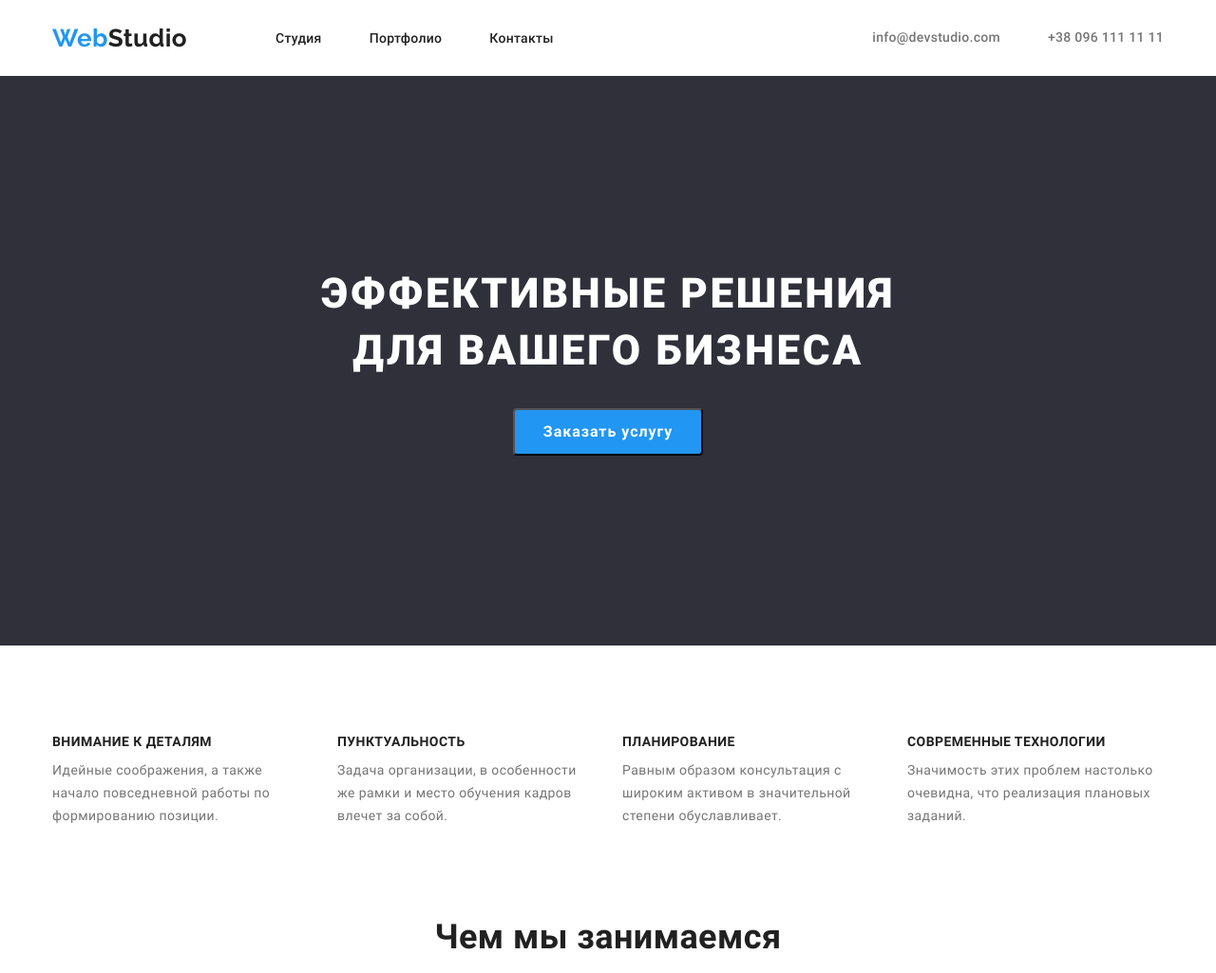
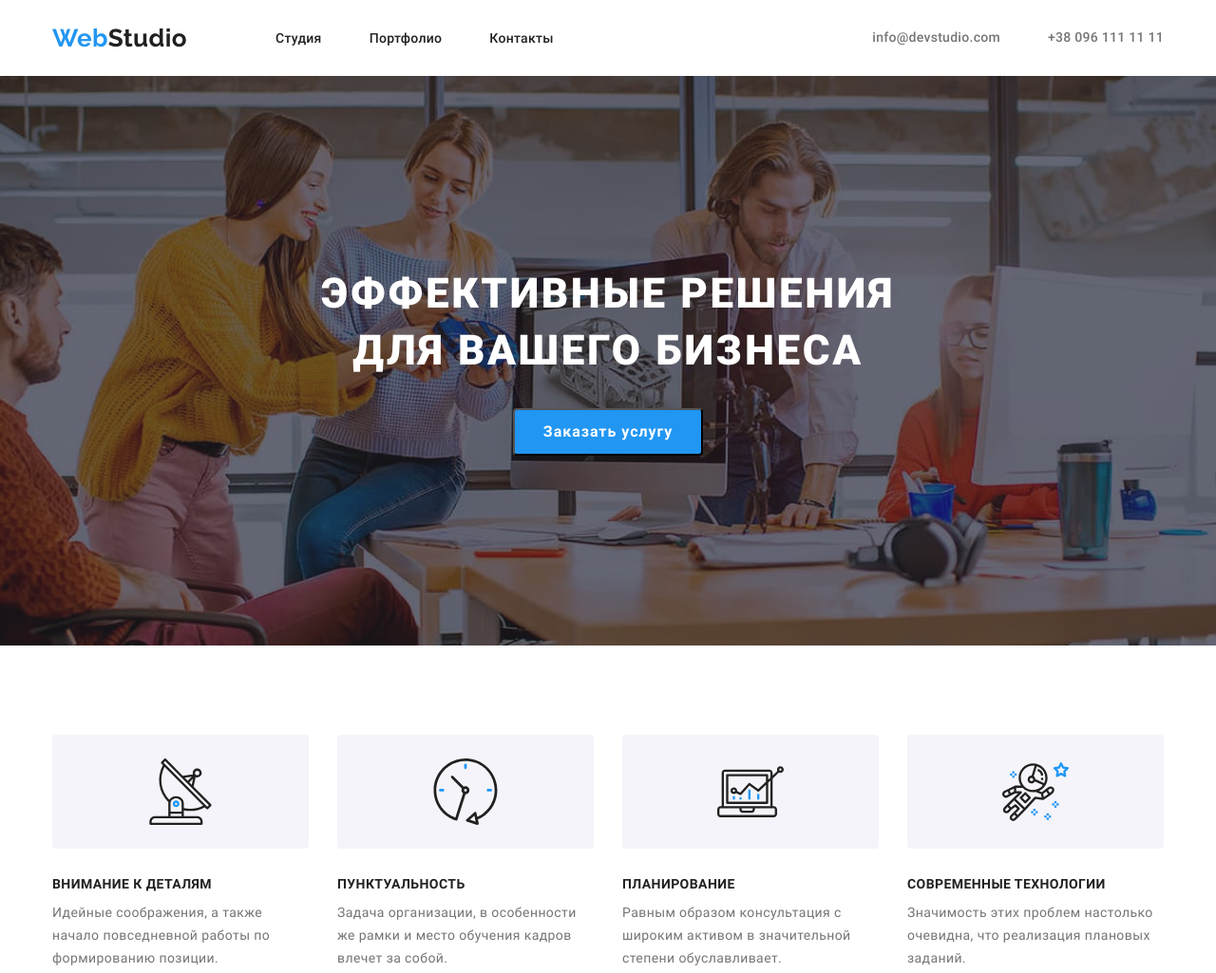
Before and after one commit to podol-zinov/goit-markup-hw-04, a plain HTML site: page index.html in a window 1280 px wide. Shown: the top 1025 px of the page at 95% size. Drawn offline with nearby package versions, Linux system fonts and the light colour scheme.

Commit message:
Сщздаем фон и иконки
Сщздаем фон и иконки

```diff
--- a/css/styles.css
+++ b/css/styles.css
@@ -197,11 +197,20 @@ img {
 }
 
 .heroy-section {
+  max-width: 1600px;
   height: 600px;
   padding-top: 200px;
   padding-bottom: 200px;
   margin: auto;
-  background: var(--blek-heroy);
+  background-image: linear-gradient(
+    to right,
+    rgba(47, 48, 58, 0.4),
+    rgba(47, 48, 58, 0.4)
+  ), url(../images/geroy.jpg);
+  background-repeat: no-repeat;
+  background-position: center;
+  background-size: cover;
+  color: var(--blek-heroy);
 }
 
 .visually-hidden {
@@ -230,6 +239,42 @@ img {
   margin-left: 30px;
   /*  Задаём ширину элементов  */
   flex-basis: calc(100% / 4 - 30px);
+}
+
+.representation-item::before {
+  content: " ";
+  display: block;
+  height: 120px;
+  /* background-size: contain; */
+  background-repeat: no-repeat;
+  background-position: center;
+  background-color:#F5F4FA;
+  border-radius: 4px;
+  margin-bottom: 30px;
+}
+
+.item-antenna::before {
+  background-image: url(../images/antenna-1.svg);
+  padding-top: 25px;
+  padding-bottom: 25px;
+}
+
+.item-clock::before {
+  background-image: url(../images/clock-1.svg);
+  padding-top: 25px;
+  padding-bottom: 25px;
+}
+
+.item-diagram::before {
+  background-image: url(../images/diagram-1.svg);
+  padding-right: 100px;
+  padding-left: 100px;
+}
+
+.item-astronaut::before {
+  background-image: url(../images/astronaut.svg);
+  padding-right: 100px;
+  padding-left: 100px;
 }
 
 .cection-title {
--- a/index.html
+++ b/index.html
@@ -45,19 +45,19 @@
                 <div class="container">
                     <h2 class="visually-hidden">О нас</h2>
                     <ul class="list representation-set">
-                        <li class="representation-item">
+                        <li class="representation-item item-antenna">
                             <h3 class="representation-title">Внимание к деталям</h3>
                             <p class="section-paragraf">Идейные соображения, а также начало повседневной работы по формированию позиции.</p>
                         </li>
-                        <li class="representation-item">
+                        <li class="representation-item item-clock">
                             <h3 class="representation-title">Пунктуальность</h3>
                             <p class="section-paragraf">Задача организации, в особенности же рамки и место обучения кадров влечет за собой.</p>
                         </li>
-                        <li class="representation-item">
+                        <li class="representation-item item-diagram">
                             <h3 class="representation-title">Планирование</h3>
                             <p class="section-paragraf">Равным образом консультация с широким активом в значительной степени обуславливает.</p>
                         </li>
-                        <li class="representation-item">
+                        <li class="representation-item item-astronaut">
                             <h3 class="representation-title">Современные технологии</h3>
                             <p class="section-paragraf">Значимость этих проблем настолько очевидна, что реализация плановых заданий.</p>
                         </li>
```
Also changed, not shown: images/Tel.svg (added), images/Vector-1.svg (added), images/antenna-1.svg (added), images/astronaut.svg (added), images/clock-1.svg (added), images/diagram-1.svg (added), images/envelope.svg (added), images/facebook.svg (added), images/instagram.svg (added), images/linkedin.svg (added), images/logo-1.svg (added), images/logo-2.svg (added), images/logo-3.svg (added), images/logo-4.svg (added), 3 more files.
